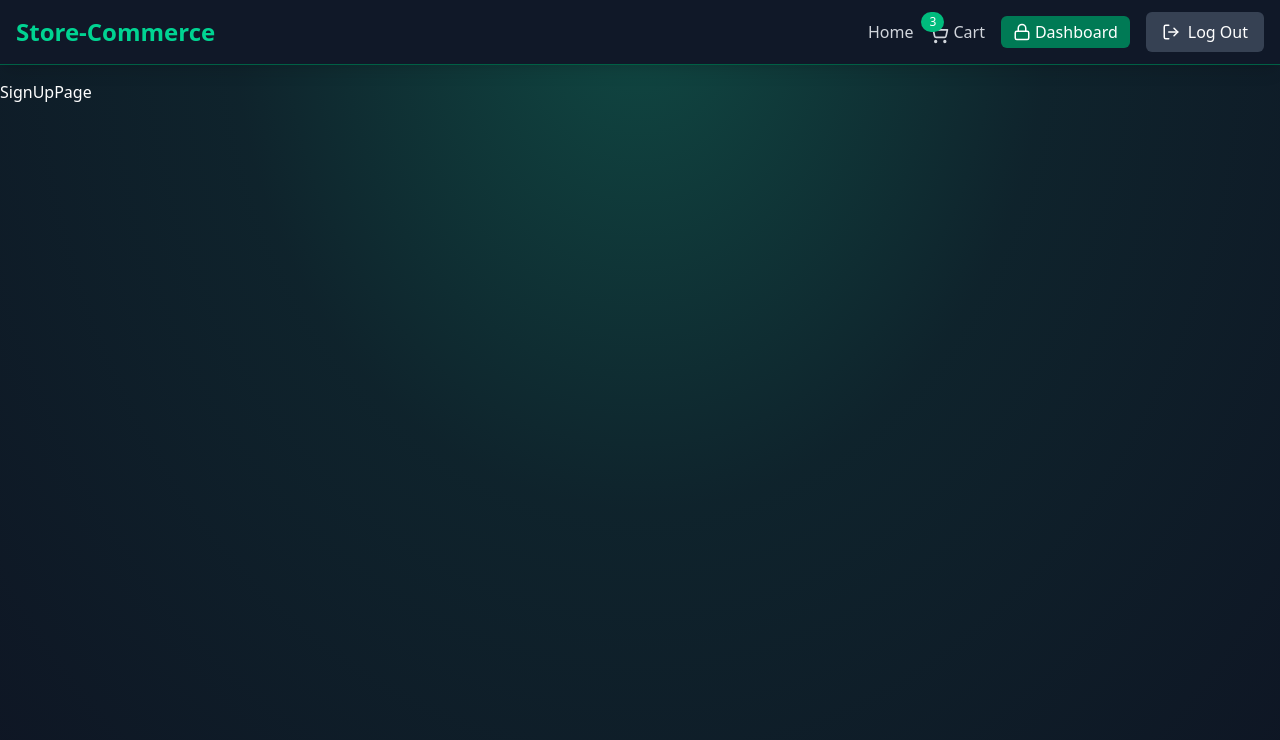
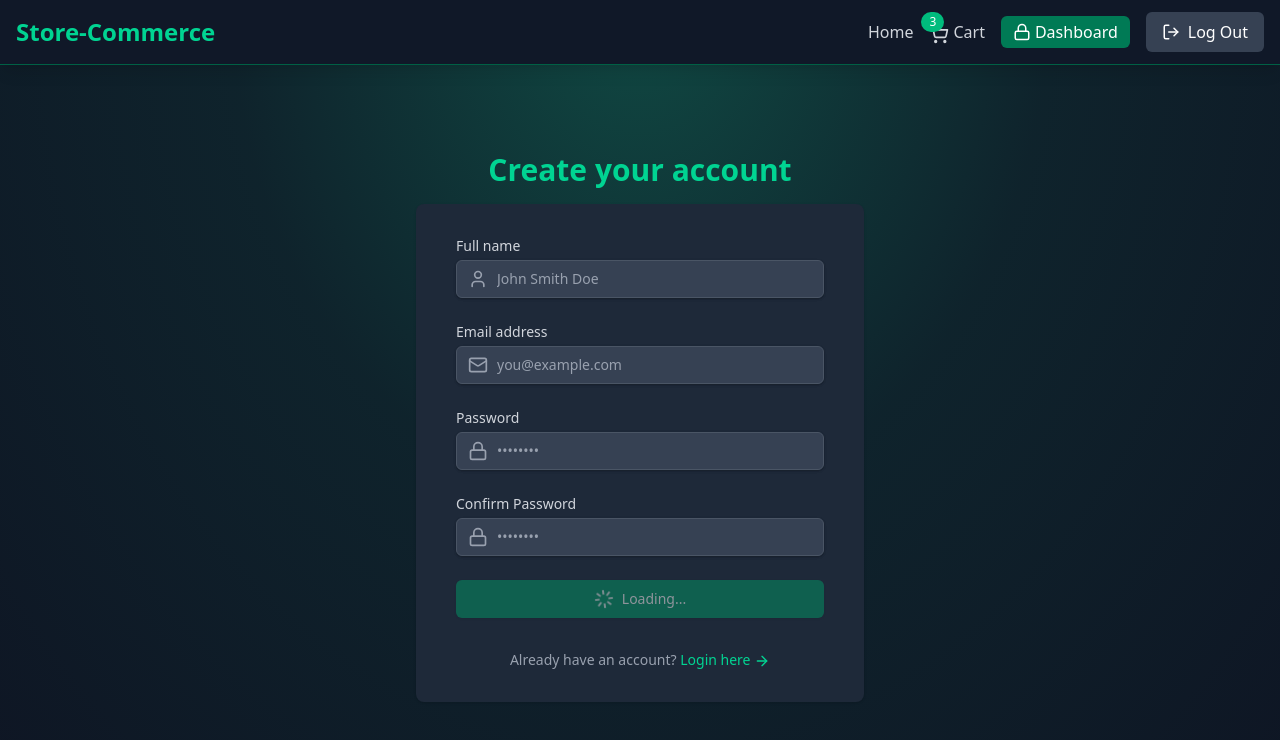
Before and after one commit to rasathelamedude/store-commerce, a React (Vite) app in the folder frontend/: page /signup in a window 1280 px wide. Shown: the top 740 px of the page. Built offline with nearby package versions, Linux system fonts and the light colour scheme.

Commit message:
Create sign up page

```diff
--- /dev/null
+++ b/frontend/src/components/FormInput.jsx
@@ -0,0 +1,30 @@
+import React from "react";
+
+const FormInput = ({ label, htmlFor, Icon, value, onChange, type, placeholder }) => {
+  return (
+    <div>
+      <label
+        htmlFor={htmlFor}
+        className="block text-sm font-medium text-gray-300"
+      >
+        {label}
+      </label>
+      <div className="mt-1 relative rounded-md shadow-sm">
+        <div className="absolute inset-y-0 left-0 pl-3 flex items-center pointer-events-none">
+          <Icon className="h-5 w-5 text-gray-400" aria-hidden="true" />
+        </div>
+        <input
+          type={type}
+          id={htmlFor}
+          required
+          value={value}
+          onChange={onChange}
+          placeholder={placeholder}
+          className="block w-full px-3 py-2 pl-10 bg-gray-700 border border-gray-600 rounded-md shadow-sm placeholder-gray-400 focus:outline-none focus:ring-emerald-500 focus:border-emerald-500 sm:text-sm"
+        />
+      </div>
+    </div>
+  );
+};
+
+export default FormInput;
--- a/frontend/src/pages/SignUpPage.jsx
+++ b/frontend/src/pages/SignUpPage.jsx
@@ -1,9 +1,135 @@
-import React from 'react'
+import React, { useState } from "react";
+import { Link } from "react-router-dom";
+import { UserPlus, Mail, Lock, User, ArrowRight, Loader } from "lucide-react";
+import { motion } from "framer-motion";
+import FormInput from "../components/FormInput.jsx";
 
 const SignUpPage = () => {
+  const loading = true;
+  const [formData, setFormData] = useState({
+    name: "",
+    email: "",
+    password: "",
+    confirmPassword: "",
+  });
+
+  const handleSubmit = (e) => {
+    e.preventDefault();
+
+    console.log(formData);
+  };
+
   return (
-    <div>SignUpPage</div>
-  )
-}
+    <div className="flex flex-col justify-center py-12 sm:px-6 lg:px-8">
+      {/* Heading */}
+      <motion.div
+        className="sm:mx-auto sm:w-full sm:max-w-md"
+        initial={{ opacity: 0, y: -20 }}
+        animate={{ opacity: 1, y: 0 }}
+        transition={{ duration: 0.8 }}
+      >
+        <h2 className="mt-6 mb-4 text-center text-3xl font-extrabold text-emerald-400">
+          Create your account
+        </h2>
+      </motion.div>
 
-export default SignUpPage
+      {/* Form */}
+      <motion.div
+        className="sm:mx-auto sm:w-full sm:max-w-md"
+        initial={{ opacity: 0, y: 20 }}
+        animate={{ opacity: 1, y: 0 }}
+        transition={{ duration: 0.8, delay: 0.2 }}
+      >
+        <div className="bg-gray-800 py-8 px-4 shadow sm:rounded-lg sm:px-10">
+          <form onSubmit={handleSubmit} className="space-y-6">
+            {/* Name input */}
+            <FormInput
+              label={"Full name"}
+              htmlFor={"name"}
+              Icon={User}
+              value={formData.name}
+              onChange={(e) =>
+                setFormData({ ...formData, name: e.target.value })
+              }
+              placeholder={"John Smith Doe"}
+              type={"text"}
+            />
+
+            {/* Email input */}
+            <FormInput
+              label={"Email address"}
+              htmlFor={"email"}
+              Icon={Mail}
+              value={formData.email}
+              onChange={(e) =>
+                setFormData({ ...formData, email: e.target.value })
+              }
+              placeholder="you@example.com"
+              type={"text"}
+            />
+
+            {/* Password input */}
+            <FormInput
+              label={"Password"}
+              htmlFor={"password"}
+              Icon={Lock}
+              value={formData.password}
+              onChange={(e) =>
+                setFormData({ ...formData, password: e.target.value })
+              }
+              placeholder="••••••••"
+              type={"password"}
+            />
+
+            {/* Confirm Password input */}
+            <FormInput
+              label={"Confirm Password"}
+              htmlFor={"confirmPassword"}
+              Icon={Lock}
+              value={formData.confirmPassword}
+              onChange={(e) =>
+                setFormData({ ...formData, confirmPassword: e.target.value })
+              }
+              placeholder="••••••••"
+              type={"password"}
+            />
+
+            {/* Submit button */}
+            <button
+              type="submit"
+              className="w-full flex justify-center py-2 px-4 border border-transparent rounded-md shadow-sm text-sm font-medium text-white bg-emerald-600 hover:bg-emerald-700 focus:outline-none focus:ring-2 focus:ring-offset-2 focus:ring-emerald-500 transition duration-150 ease-in-out disabled:opacity-50 cursor-pointer"
+              disabled={loading}
+            >
+              {loading ? (
+                <>
+                  <Loader
+                    className="mr-2 h-5 w-5 animate-spin"
+                    aria-hidden="true"
+                  />
+                  Loading...
+                </>
+              ) : (
+                <>
+                  <UserPlus className="mr-2 h-5 w-5" aria-hidden="true" />
+                  Sign up
+                </>
+              )}
+            </button>
+          </form>
+
+          <p className="mt-8 text-center text-sm text-gray-400">
+            Already have an account?{" "}
+            <Link
+              to="/login"
+              className="font-medium text-emerald-400 hover:text-emerald-300"
+            >
+              Login here <ArrowRight className="inline h-4 w-4" />
+            </Link>
+          </p>
+        </div>
+      </motion.div>
+    </div>
+  );
+};
+
+export default SignUpPage;
```
